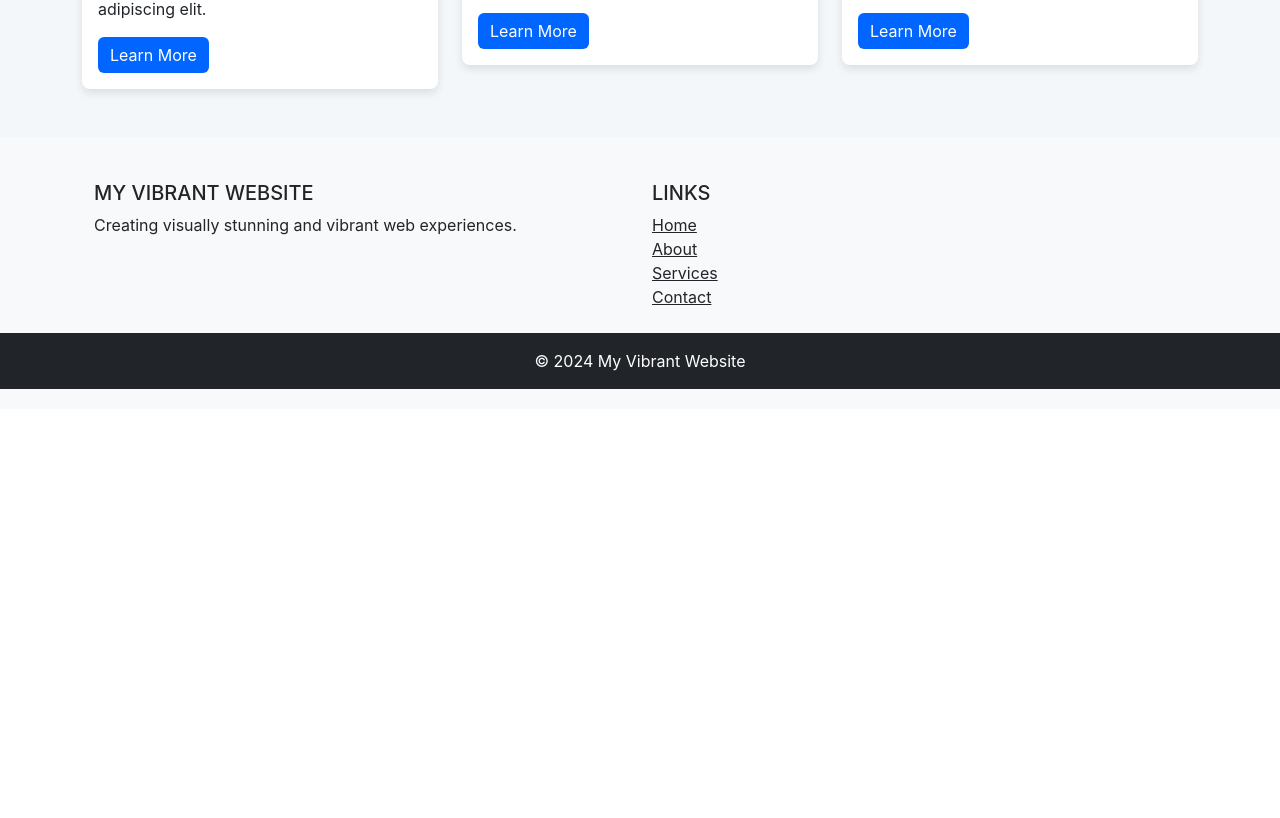
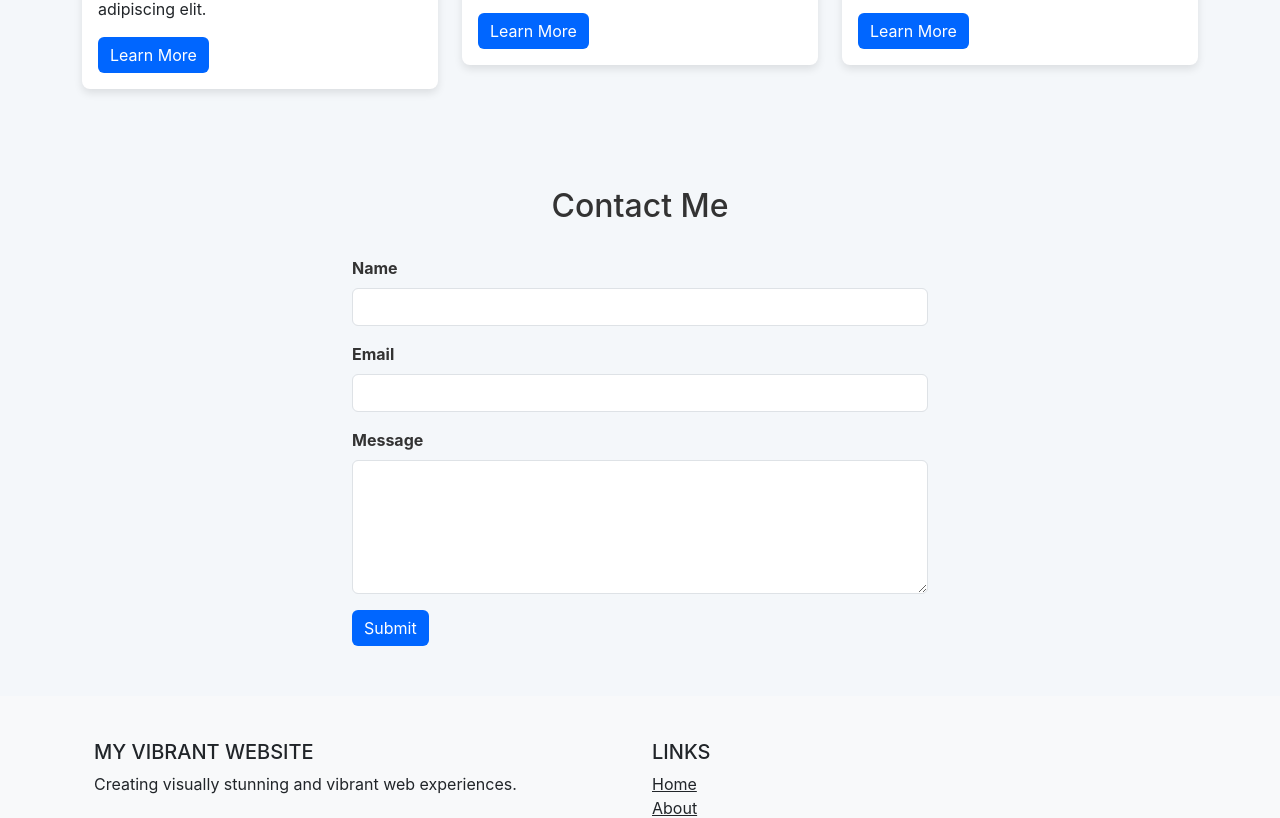
Before and after one commit to Arcarius41/my-vibrant-website, a React (Create React App) app: page /contact in a window 1280 px wide. Shown: the part 849-1667 px from the top of the page. Before the commit the page ends 1258 px from the top, so only its background shows below. Built offline with nearby package versions, Linux system fonts and the light colour scheme.

Commit message:
Add Contact component and styles

```diff
--- a/src/App.js
+++ b/src/App.js
@@ -2,6 +2,7 @@ import React, { useState } from 'react';
 import './App.css';
 import Navbar from './Navbar';
 import Footer from './Footer';
+import Contact from './Contact';  // Import Contact component
 import 'bootstrap/dist/css/bootstrap.min.css';
 
 function App() {
@@ -55,6 +56,7 @@ function App() {
           </div>
         </div>
       </div>
+      <Contact /> {/* Add Contact component here */}
       <Footer />
     </div>
   );
--- /dev/null
+++ b/src/Contact.css
@@ -0,0 +1,24 @@
+.contact-section {
+    padding: 50px 0;
+  }
+
+  .contact-section .container {
+    max-width: 600px;
+  }
+
+  .contact-section h2 {
+    margin-bottom: 30px;
+  }
+
+  .contact-section .form-label {
+    font-weight: bold;
+  }
+
+  .contact-section .btn-primary {
+    background-color: #0066ff;
+    border: none;
+  }
+
+  .contact-section .btn-primary:hover {
+    background-color: #0056cc;
+  }
--- /dev/null
+++ b/src/Contact.js
@@ -0,0 +1,79 @@
+import React, { useState } from 'react';
+import 'bootstrap/dist/css/bootstrap.min.css';
+import './Contact.css';
+
+function Contact() {
+  const [formData, setFormData] = useState({
+    name: '',
+    email: '',
+    message: ''
+  });
+
+  const handleChange = (e) => {
+    setFormData({
+      ...formData,
+      [e.target.name]: e.target.value
+    });
+  };
+
+  const handleSubmit = (e) => {
+    e.preventDefault();
+    // Handle form submission (e.g., send data to an API)
+    alert('Form submitted!');
+    // Reset form data
+    setFormData({
+      name: '',
+      email: '',
+      message: ''
+    });
+  };
+
+  return (
+    <div className="contact-section">
+      <div className="container">
+        <h2 className="text-center">Contact Me</h2>
+        <form onSubmit={handleSubmit}>
+          <div className="mb-3">
+            <label htmlFor="name" className="form-label">Name</label>
+            <input
+              type="text"
+              className="form-control"
+              id="name"
+              name="name"
+              value={formData.name}
+              onChange={handleChange}
+              required
+            />
+          </div>
+          <div className="mb-3">
+            <label htmlFor="email" className="form-label">Email</label>
+            <input
+              type="email"
+              className="form-control"
+              id="email"
+              name="email"
+              value={formData.email}
+              onChange={handleChange}
+              required
+            />
+          </div>
+          <div className="mb-3">
+            <label htmlFor="message" className="form-label">Message</label>
+            <textarea
+              className="form-control"
+              id="message"
+              name="message"
+              rows="5"
+              value={formData.message}
+              onChange={handleChange}
+              required
+            ></textarea>
+          </div>
+          <button type="submit" className="btn btn-primary">Submit</button>
+        </form>
+      </div>
+    </div>
+  );
+}
+
+export default Contact;
--- a/src/Navbar.js
+++ b/src/Navbar.js
@@ -16,13 +16,13 @@ function Navbar({ theme, toggleTheme }) {
               <a className="nav-link" href="#">Home</a>
             </li>
             <li className="nav-item">
-              <a className="nav-link" href="#">About</a>
+              <a className="nav-link" href="#">I Stand Out</a>
             </li>
             <li className="nav-item">
-              <a className="nav-link" href="#">Services</a>
+              <a className="nav-link" href="#">My Services</a>
             </li>
             <li className="nav-item">
-              <a className="nav-link" href="#">Contact</a>
+              <a className="nav-link" href="#">Contact Me</a>
             </li>
           </ul>
           <button className="btn btn-outline-primary ml-80%" onClick={toggleTheme}>
```
